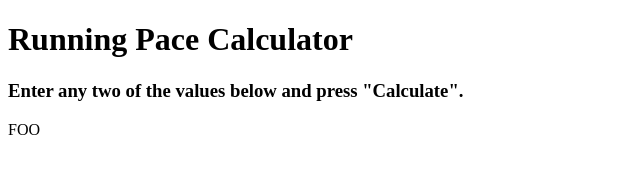
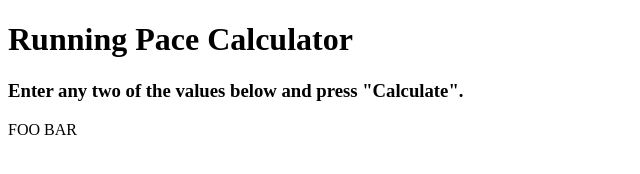
Before and after one commit to mvolkmann/running-calculator, a website: page index.html in a window 1280 px wide. Shown: the full height of the page, 0-640 px from the left. Drawn offline with Linux system fonts and the light colour scheme.

Commit message:
another test

```diff
--- a/index.html
+++ b/index.html
@@ -8,6 +8,6 @@
     <h1>Running Pace Calculator</h1>
 
     <h3>Enter any two of the values below and press "Calculate".</h3>
-    FOO
+    FOO BAR
   </body>
 </html>
```
